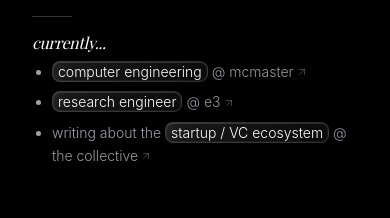
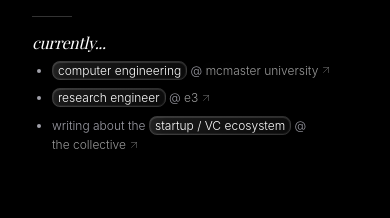
Before and after one commit to priyaltaneja/priyaltaneja, a React (Create React App) app: page / in a window 390 px wide. Shown: the part 258-476 px from the top of the page. Built offline with nearby package versions, Linux system fonts and the light colour scheme; a web font is replaced by a local one.

Commit message:
Keep mcmaster university, use smaller bullet text on mobile to prevent wrap

```diff
--- a/src/Portfolio.js
+++ b/src/Portfolio.js
@@ -353,11 +353,11 @@
             <h2 className="text-base md:text-lg font-serif italic tracking-tight leading-tight mb-2 md:mb-3 text-black dark:text-white">
               currently...
             </h2>
-            <ul className="list-disc ml-5 space-y-2 text-zinc-400 text-sm md:text-base font-light leading-relaxed">
+            <ul className="list-disc ml-5 space-y-2 text-zinc-400 text-xs md:text-base font-light leading-relaxed">
               <li>
                 <span className="glass-highlight text-black dark:text-white">computer engineering</span> @{' '}
                 <a href="https://www.eng.mcmaster.ca/" target="_blank" rel="noopener noreferrer" className="text-sweep-glass inline-flex items-center gap-0.5">
-                  <span className="hidden md:inline">mcmaster university</span><span className="md:hidden">mcmaster</span> <ArrowUpRight size={12} className="text-white/25" />
+                  mcmaster university <ArrowUpRight size={12} className="text-white/25" />
                 </a>
               </li>
               <li>
```
